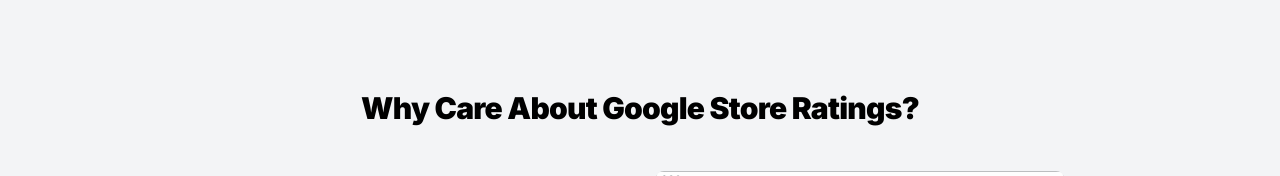
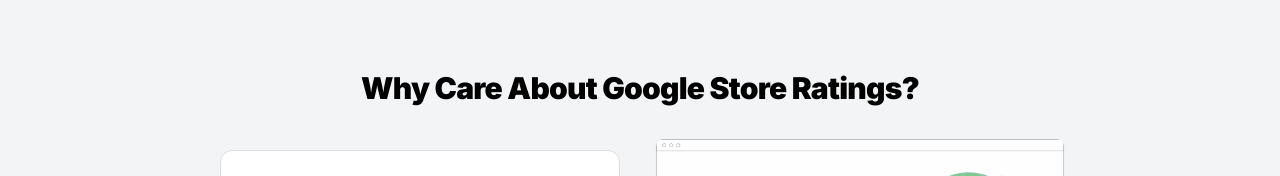
Before and after one commit to carlhendy/tsq-compartpr, a Next.js app: page / in a window 1280 px wide. Shown: the part 593-769 px from the top of the page. Built offline with nearby package versions, Linux system fonts and the light colour scheme.

Commit message:
Reduce vertical spacing between examples section and Why Care header for tighter layout

```diff
--- a/app/page.tsx
+++ b/app/page.tsx
@@ -468,7 +468,7 @@ export default function Page() {
               <div className="mx-auto max-w-6xl">
 
                 {/* Examples, Flags, and Logos Container */}
-                <div className="bg-white border border-gray-200 rounded-lg shadow-sm p-6 mb-6 max-w-2xl mx-auto">
+                <div className="bg-white border border-gray-200 rounded-lg shadow-sm p-6 mb-1 max-w-2xl mx-auto">
                   {/* Examples and Flags Row */}
                   <div className="flex items-center justify-center gap-6 mb-6">
                     {/* Examples Text */}
@@ -534,7 +534,7 @@ export default function Page() {
           </div>
 
           {/* Why Care About Google Store Ratings header */}
-          <div className="mb-6 text-center">
+          <div className="mb-3 text-center">
             <h1 className="text-2xl sm:text-3xl text-black font-black tracking-tight" style={{ fontFamily: 'Inter, -apple-system, BlinkMacSystemFont, "Segoe UI", Roboto, sans-serif', fontWeight: '900' }}>
               Why Care About Google Store Ratings?
             </h1>
```
